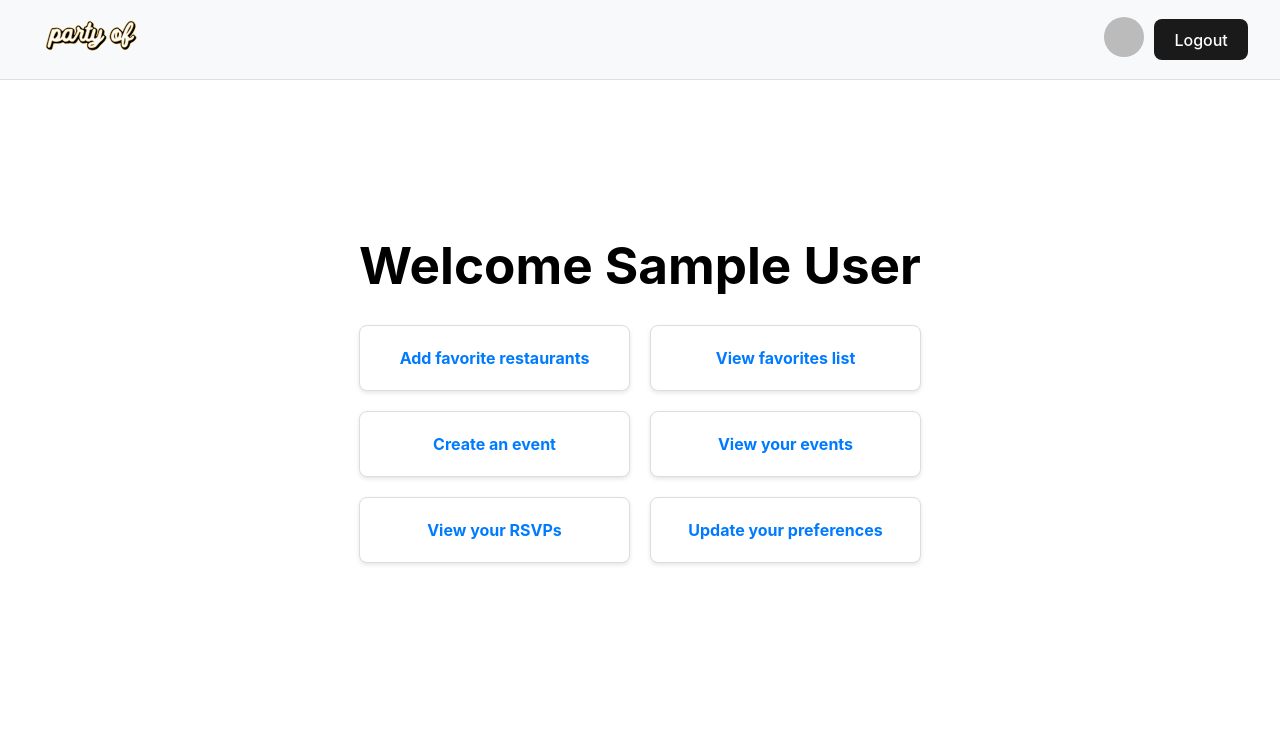
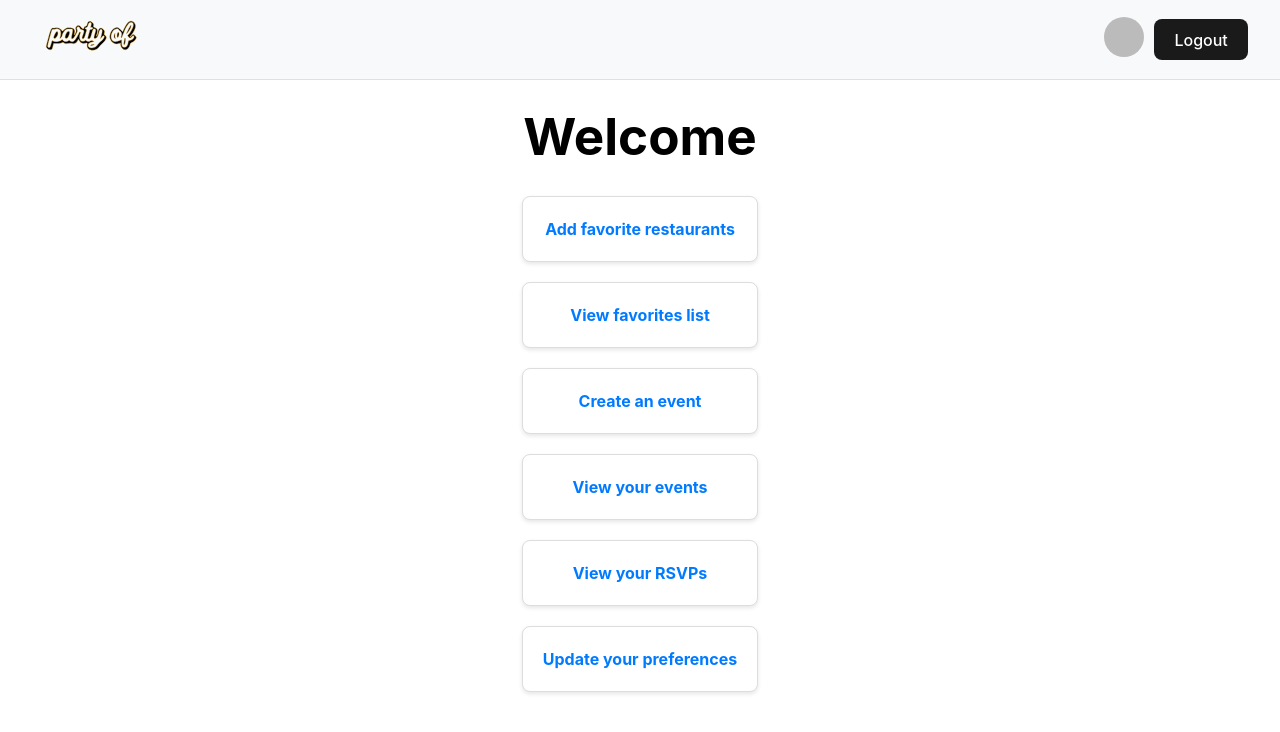
Before and after one commit to jeffreyclu/party-of, a React (Vite) app: page /dashboard in a window 1280 px wide. Shown: the top 732 px of the page. Built offline with nearby package versions, Linux system fonts and the light colour scheme; no server answers; the database is empty; sample sign-in values are in the browser's storage.

Commit message:
use userprofile display name in dashboard

```diff
--- a/src/pages/dashboard.tsx
+++ b/src/pages/dashboard.tsx
@@ -25,7 +25,7 @@ const Dashboard: React.FC = () => {
 
     return (
         <div className="dashboard-container">
-            <h1>Welcome {user?.displayName}</h1>
+            <h1>Welcome {userProfileData?.displayName}</h1>
             <div className="card-grid">
                 <div className="card">
                     <a href="/favorites/add">Add favorite restaurants</a>
```
